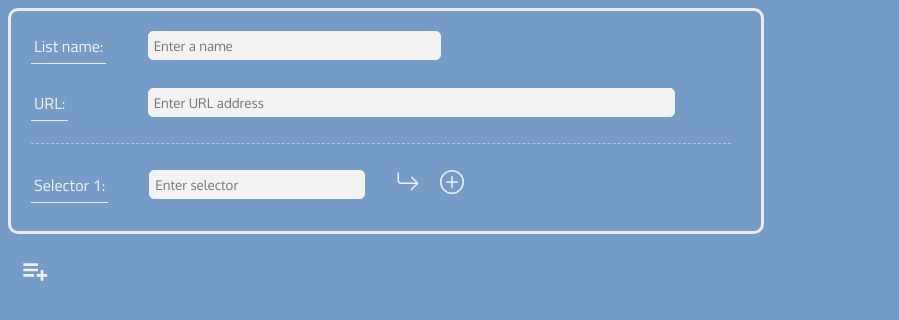
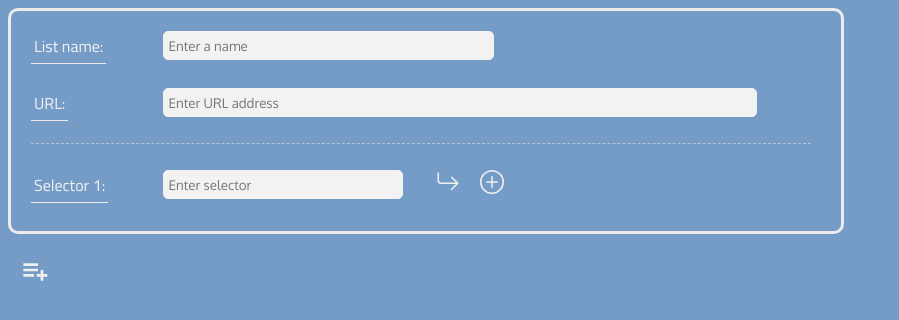
Before and after one commit to jericirenej/scraper-project, a React (Create React App) app: page / in a window 1280 px wide. Shown: the top 320 px of the page, without its empty margins (0-899 px from the left). Built offline with nearby package versions, Linux system fonts and the light colour scheme.

Commit message:
Small change that messed up different grid alignments (the delete list button margin was set to 0).

```diff
--- a/src/style.css
+++ b/src/style.css
@@ -3,11 +3,20 @@ html {
   box-sizing:border-box;
   color: rgb(240,240,240);
 }
+
+section {
+  padding: 20px 30px 0 20px;
+  margin-bottom: 20px;
+  border: 3px solid rgb(236,236,236);
+  border-radius: 10px;;
+  width: 780px;
+  /*background-color:rgb(224, 224, 224);*/
+}
 /*Set the grid display for the SiteMap details (list name and URL) */
 .wrapper {
   display: grid;
   grid-template-columns: repeat(12, 1fr);
-  grid-gap:10px;
+  gap:9px;
   row-gap: 17px;
   grid-auto-rows: 40px;
 }
@@ -29,7 +38,7 @@ html {
   grid-row: 2 / 3;
 }
 .list-delete-button {
-  grid-column: 13 / 13;
+  grid-column: 12 / 13;
   grid-row: 1 / 2;
 }
 
@@ -94,15 +103,6 @@ input:focus, input:hover {
 }
 
 
-section {
-  padding: 20px 30px 0 20px;
-  margin-bottom: 20px;
-  border: 3px solid rgb(236,236,236);
-  border-radius: 10px;;
-  width: 700px;
-  /*background-color:rgb(224, 224, 224);*/
-}
-
 label {
   font-family: 'Cairo', sans-serif;
   padding: 2px 3px;
@@ -131,6 +131,7 @@ label {
 
 .deleteList.button:hover {
   cursor: pointer;
+  margin: 0;
 }
 
 
```
Also changed, not shown: 1 other file (tests, documents, lock files or other folders).
